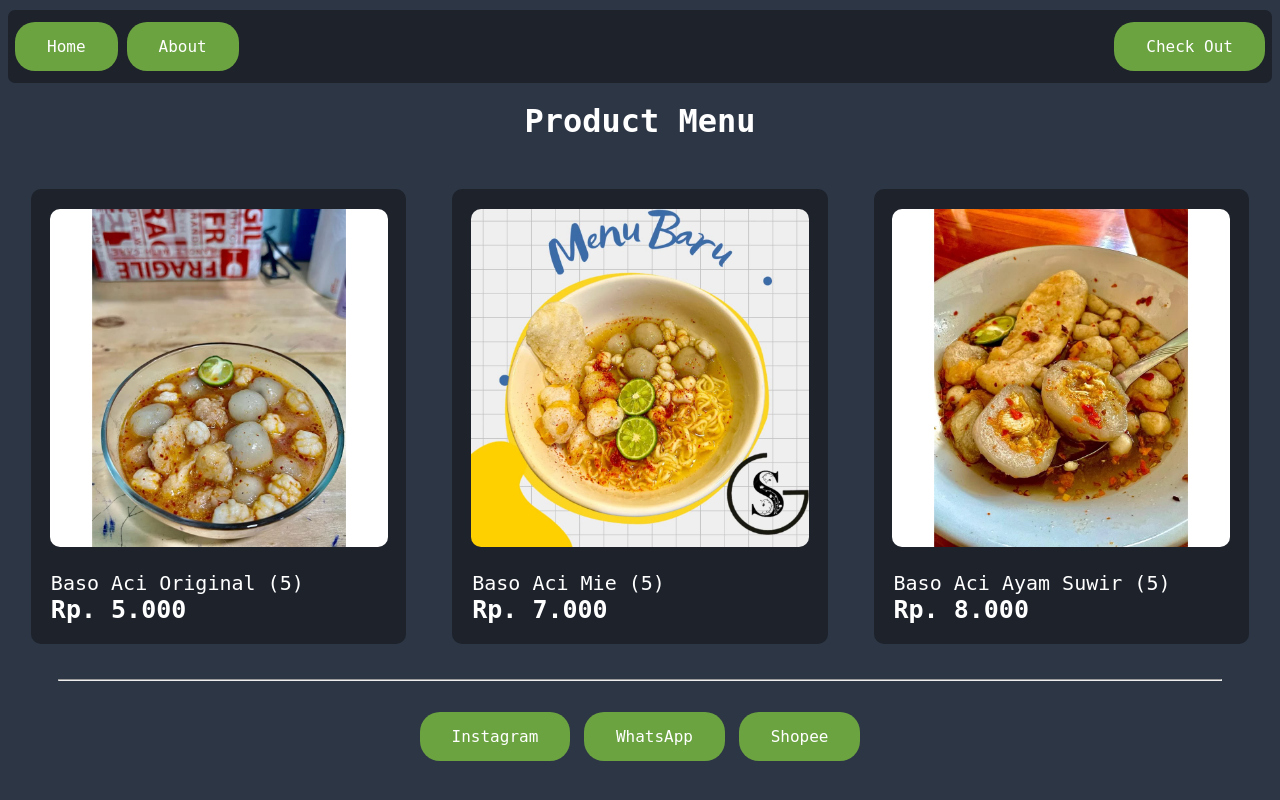
After one commit to lantern-elf/bocijeletos.github.io, a PHP site: page /index.html in a window 1280 px wide. The commit adds this page. Run offline with PHP 8.4, Linux system fonts and the light colour scheme.

Commit message:
Add files via upload

```diff
--- /dev/null
+++ b/index.html
@@ -0,0 +1,87 @@
+<?php
+	session_start();
+		$_SESSION;
+
+		include'connection.php';
+		include'variable_database_input.php';
+		/*$user_data = check_login($db);*/
+?>
+
+<!DOCTYPE html>
+<html>
+<head>
+	<meta charset="utf-8">
+	<meta name="viewport" content="width=device-width, initial-scale=1">
+	<link rel="stylesheet" href="style.css">
+	<title>Home</title>
+</head>
+<body>
+<div>
+
+<div class="square">
+	<div class="row_bar">
+		<div class="task_col">
+			<div>
+				<a href="index.html"><button class="button_home">Home</button></a>
+			</div>
+			<div>
+				<a href="about.php"><button class="button_about">About</button></a>
+			</div>
+		</div>
+		<div class="task_col">
+			<a href="https://wa.me/6283143573222?text=Halo,%20Mau%20pesen%20Baso%20Aci%20apakah%20masih%20ready" target=”_blank”><button class="button_check_out">Check Out</button></a>
+		</div>
+	</div>
+</div>
+
+<div>
+	<h1 align="center">Product Menu</h1><br/>
+</div>
+
+<div class="row_product" align="center">
+	<div class="col">
+		<div class="product_box">
+			<img class="box_img" src="pict assets/baksobiasa.php.jpg">
+			<div class="box_text" align="left">
+				Baso Aci Original (5)<br/>
+				<b style="font-size: 25px;">Rp. 5.000</b>
+			</div>
+		</div>
+	</div>
+
+	<div class="col">
+		<div class="product_box">
+			<img class="box_img" src="pict assets/baso_aci_mie.jpg">
+			<div class="box_text" align="left">
+				Baso Aci Mie (5)<br/>
+				<b style="font-size: 25px;">Rp. 7.000</b>
+			</div>
+		</div>
+	</div>
+
+	<div class="col">
+		<div class="product_box">
+			<img class="box_img" src="pict assets/baso_aci_ayam_suwir.jpg">
+			<div class="box_text" align="left">
+				Baso Aci Ayam Suwir (5)</br>
+				<b style="font-size: 25px;">Rp. 8.000</b>
+			</div>
+		</div>
+	</div>
+</div>
+<br>
+<hr></hr>
+</br>
+<center>
+<div id="footer">
+	<div class="container">
+		<button><a href="https://www.instagram.com/boci_jeletos/?hl=id" target="blank"  style="color:white; text-decoration:none;">Instagram</a></button>
+		<button><a href="https://wa.me/6283143573222?text=Halo,%20Mau%20pesen%20Baso%20Aci%20apakah%20masih%20ready"  style="color:white; text-decoration:none;" target="blank">WhatsApp</a></button>
+		<button><a href="https://shopee.co.id/BAKSO_aci-i.1101843970.20985624253"  style="color:white; text-decoration:none;" target="blank">Shopee</a></button>
+	</div>
+</div>
+</center>
+
+</div>
+</body>
+</html>
```
Also changed, not shown: about.php (line endings or trailing spaces), cart.php (line endings or trailing spaces), checkout.php (line endings or trailing spaces), connection.php (line endings or trailing spaces), form.php (line endings or trailing spaces), function.php (line endings or trailing spaces), index_basoaci.php (line endings or trailing spaces), login.php (line endings or trailing spaces), style.css (line endings or trailing spaces), style_about.css (line endings or trailing spaces), test.php (line endings or trailing spaces), variable_database_input.php (line endings or trailing spaces), verification.php (line endings or trailing spaces), 1 other file.
